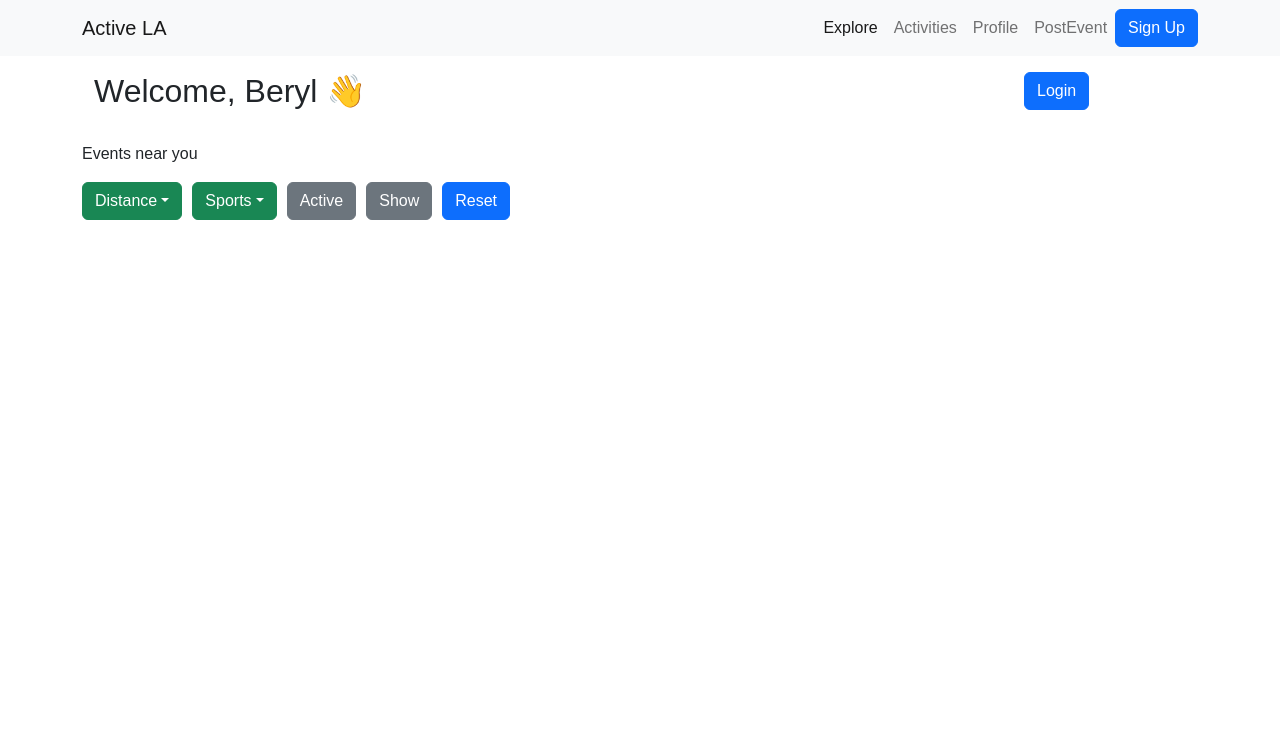
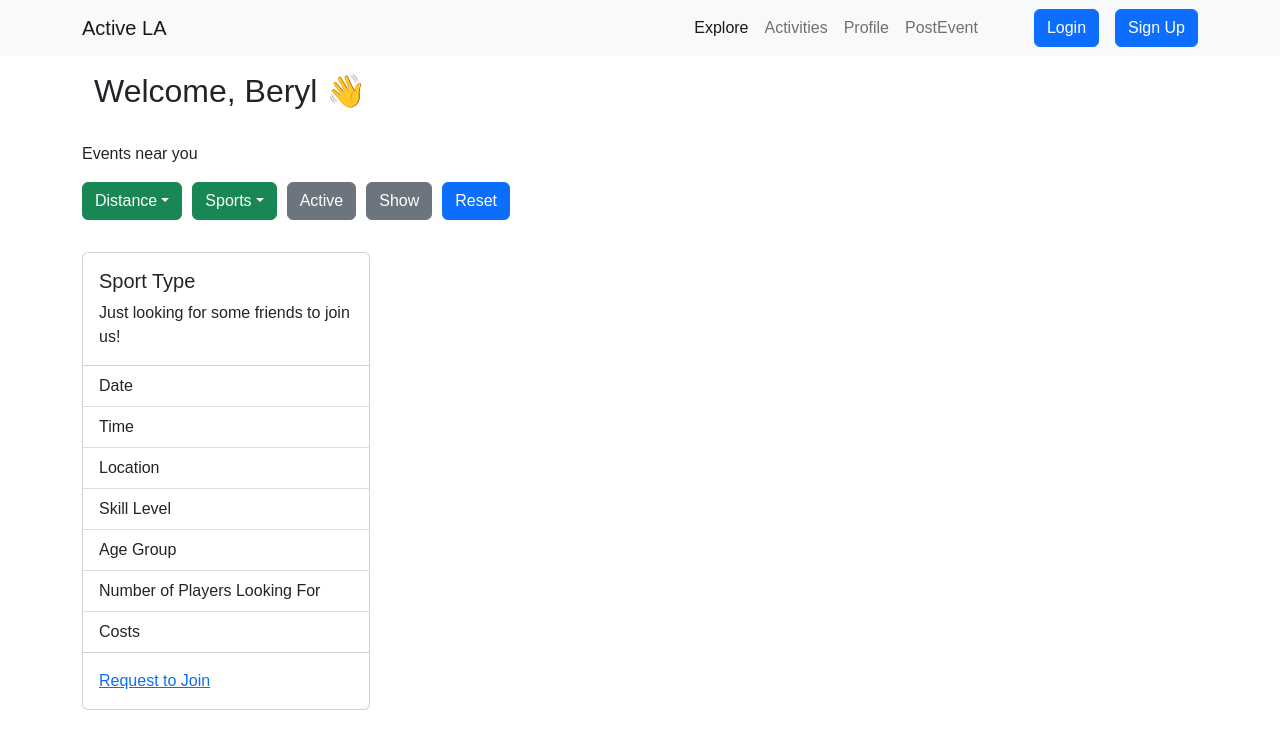
Before and after one commit to TayKaiJun/ActiveLA, a React (Create React App) app in the folder client/: page / in a window 1280 px wide. Shown: the top 748 px of the page. Built offline with nearby package versions, Linux system fonts and the light colour scheme.

Commit message:
restyled so that both buttons are on navbar

```diff
--- a/client/src/components/Header/index.jsx
+++ b/client/src/components/Header/index.jsx
@@ -1,10 +1,12 @@
-import React from "react";
+import React, {useContext} from "react";
 import Container from "react-bootstrap/Container";
 import Nav from "react-bootstrap/Nav";
 import Navbar from "react-bootstrap/Navbar";
 import { Link, useLocation } from "react-router-dom";
-// import Button from "react-bootstrap/Button"
+import Button from "react-bootstrap/Button";
 import SignupButton from "../SignupButton";
+import LoginModal from "../LoginModal";
+import AuthContext from "../../services/authContext";
 
 const PATHS = {
   Explore: "/",
@@ -15,6 +17,11 @@ const PATHS = {
 
 function Header() {
   const location = useLocation();
+  const {authState, toggleAuthState} = useContext(AuthContext)
+
+  const signOut = () => {
+    toggleAuthState(false)
+  }
 
   return (
     <Navbar bg="light" expand="lg">
@@ -43,7 +50,14 @@ function Header() {
               </Nav.Link>
             ))}
           </Nav>
-          <SignupButton />
+          {
+            authState ?
+            <Button onClick={signOut}> Sign out </Button> :
+            <>
+              <LoginModal />
+              <SignupButton />
+            </>
+          }
         </Navbar.Collapse>
       </Container>
     </Navbar>
--- a/client/src/components/LoginModal/index.jsx
+++ b/client/src/components/LoginModal/index.jsx
@@ -9,7 +9,10 @@ import {
 
 function LoginModal(props) {
 
-  const { show, onHide } = props;
+  const [modalShow, setModalShow] = useState(false);
+  const handleClose = () => setModalShow(false);
+  const handleShow = () => setModalShow(true);
+
   // authState: {Logged in: true, Logged out: false} toggleAuthState: {sets authState to state}
   const {authState, toggleAuthState} = useContext(AuthContext)
 
@@ -24,23 +27,25 @@ function LoginModal(props) {
   const onFormSubmit = e => {
     e.preventDefault()
     getUserByEmail(data.email).then((res) => {
-      // Password is found in res.data.User[0] object
       if (res.data.User[0].password === data.password) {
         toggleAuthState(true)
         setData({})
-        onHide()
+        handleClose()
       }
     }).catch((err) => {
-
-      // TODO: Display some error message.
+      // TODO: Display some error message. Maybe a cute toast on bottom right corner
       console.log(err.message)
     })
   }
 
   return (
+    <>
+      <Button className="me-2 ms-5 btn btn-primary" variant="primary" onClick={handleShow}>
+          Login
+      </Button>
       <Modal
-      show={show}
-      onHide={onHide}
+        show={modalShow}
+        onHide={handleClose}
         size="s"
         aria-labelledby="contained-modal-title-vcenter"
         centered
@@ -67,9 +72,10 @@ function LoginModal(props) {
           </Form>
         </Modal.Body>
         <Modal.Footer>
-        <Button onClick={onHide}>Close</Button>
+          <Button onClick={handleClose}>Close</Button>
         </Modal.Footer>
       </Modal>
+    </>
   );
 }
 
--- a/client/src/components/SignupButton/index.jsx
+++ b/client/src/components/SignupButton/index.jsx
@@ -5,7 +5,8 @@ import Form from "react-bootstrap/Form";
 import { createNewUser } from "../../services/user-service";
 
 function SignupButton(props) {
-  const [modalShow, setModalShow] = React.useState(false);
+
+  const [modalShow, setModalShow] = useState(false);
   const handleClose = () => setModalShow(false);
   const handleShow = () => setModalShow(true);
 
@@ -23,7 +24,7 @@ function SignupButton(props) {
     createNewUser(data)
       .then((res) => {
         if (res.success) {
-          console.log(res.message);
+          // TODO: Toast that indicates
         }
         setData({});
         handleClose();
@@ -37,10 +38,9 @@ function SignupButton(props) {
 
   return (
     <>
-      <Button variant="primary" onClick={handleShow}>
+      <Button className="ms-2 btn btn-primary" variant="primary" onClick={handleShow}>
         Sign Up
       </Button>
-
       <Modal show={modalShow} onHide={handleClose} size="m" centered scrollable>
         <Modal.Header closeButton>
           <Modal.Title>Sign Up</Modal.Title>
@@ -49,27 +49,24 @@ function SignupButton(props) {
           <Form onSubmit={onFormSubmit}>
             <Form.Group className="mb-2" controlId="username">
               <Form.Label>Username</Form.Label>
-              <Form.Control type="text" defaultValue="Username" autoFocus onChange={onInput} />
+              <Form.Control type="text" autoFocus onChange={onInput} />
             </Form.Group>
 
             <Form.Group className="mb-2" controlId="email">
               <Form.Label>Email</Form.Label>
-              <Form.Control type="email" defaultValue="joebruin@g.ucla.edu" onChange={onInput} />
+              <Form.Control type="email" onChange={onInput} />
             </Form.Group>
 
             <Form.Group className="mb-2" controlId="name">
               <Form.Label>Name</Form.Label>
-              <Form.Control type="text" defaultValue="Joe Bruin" onChange={onInput} />
+              <Form.Control type="text" onChange={onInput} />
             </Form.Group>
 
             <Form.Group className="mb-2" controlId="pronouns">
               <Form.Label>Pronouns</Form.Label>
               <Form.Check type="radio" name="group1" id="signup_pronouns-1" label="he/him" />
-
               <Form.Check type="radio" name="group1" id="signup_pronouns-2" label="she/her" />
-
               <Form.Check type="radio" name="group1" id="signup_pronouns-3" label="they/them" />
-
               <Form.Check type="radio" name="group1" id="signup_pronouns-4" label="No preference" />
             </Form.Group>
 
@@ -97,7 +94,7 @@ function SignupButton(props) {
             <Form.Group className="mb-2" controlId="password">
               <Form.Label>Create Password</Form.Label>
               {/* TODO: remmove default value */}
-              <Form.Control type="password" defaultValue="helloworld" onChange={onInput} />
+              <Form.Control type="password" onChange={onInput} />
             </Form.Group>
             {/* TODO: Include validation for both passwords & check reentered password */}
             <Form.Group className="mb-2" controlId="password-repeat">
--- a/client/src/pages/Explore/components/ExploreFilter/EventCard.jsx
+++ b/client/src/pages/Explore/components/ExploreFilter/EventCard.jsx
@@ -1,12 +1,10 @@
 import React from "react";
 import Card from "react-bootstrap/Card";
 import ListGroup from "react-bootstrap/ListGroup";
-import Col from 'react-bootstrap/Col';
-import Row from 'react-bootstrap/Row';
 
 function EventCard() {
   return (
-    <Card style={{ width: '18rem' }}>
+    <Card style={{ width: '18rem', marginTop: '2rem' }}>
       <Card.Body>
         <Card.Title>Sport Type</Card.Title>
         <Card.Text>
--- a/client/src/pages/Explore/index.jsx
+++ b/client/src/pages/Explore/index.jsx
@@ -1,47 +1,31 @@
-import React, { useState, useContext } from "react";
-import Button from 'react-bootstrap/Button';
+import React from "react";
 import Container from "react-bootstrap/esm/Container";
 import Row from 'react-bootstrap/Row';
 import Col from 'react-bootstrap/Col';
-import LoginModal from "../../components/LoginModal";
 import PageLayout from "../../components/PageLayout";
 import ExploreFilter from "./components/ExploreFilter/ExploreFilter";
+import EventCard from "./components/ExploreFilter/EventCard";
 
 function Explore() {
 
   const name = "Beryl"; // Replace with useEffect to get username if logged in else show login button
-
-  const [modalShow, setModalShow] = useState(false);
-
-  const loginState = sessionStorage.getItem('loginState')
 
   return (
     <PageLayout>
       <Container>
         <Row>
           <Col sm={10}><h2>Welcome, {name} 👋</h2></Col>
-          <Col sm={2}>
-          {
-            loginState ?
-            <Button > TODO sign out</Button> :
-            <Button variant="primary" onClick={() => setModalShow(true)}>
-              Login
-            </Button>
-          }
-          </Col>
         </Row>
       </Container>
       <p className="mt-4">Events near you</p>
-      <LoginModal
-        show={modalShow}
-        onHide={() => setModalShow(false)}
-      />
+
       <ExploreFilter
         onChange={(filtersState) => {
           // TODO: Make api call to update filters for explore page
           console.log(filtersState);
         }}
       />
+      <EventCard />
     </PageLayout>
   );
 }
```
Lines whose indentation alone changed are shown as unchanged.
